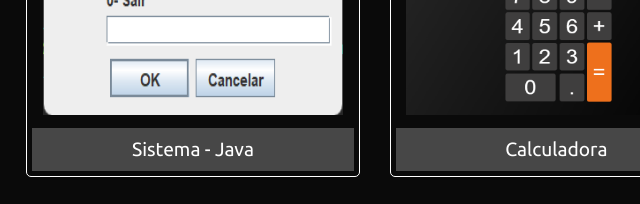
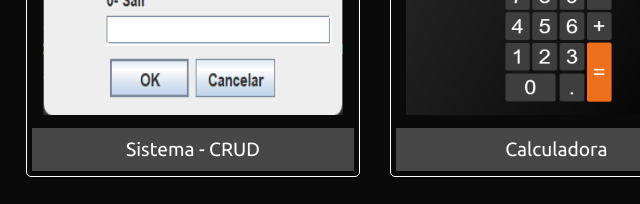
Before and after one commit to carlalopesj/meu-portifolio, a plain HTML site: page index.html in a window 1280 px wide. Shown: the part 1552-1756 px from the top of the page, 447-1087 px from the left. Drawn offline with Linux system fonts and the light colour scheme; a web font is replaced by a local one.

Commit message:
Alteração nome Sistema Java
Mudando de Java para Crud para maior detalhe

```diff
--- a/index.html
+++ b/index.html
@@ -104,7 +104,7 @@
                 <div class="projeto" onmouseover="mostrarDescricao(this)" onmouseout="esconderDescricao(this)">
                     <a href="https://github.com/carlalopesj/sistema-musica-java">
                         <img src="imagem/sistema-java.png" alt="Sistema Java" class="proj-img" />
-                        <p class="proj-title">Sistema - Java</p>
+                        <p class="proj-title">Sistema - CRUD</p>
                     </a>
                 </div>
                 <div class="projeto" onmouseover="mostrarDescricao(this)" onmouseout="esconderDescricao(this)">
```
